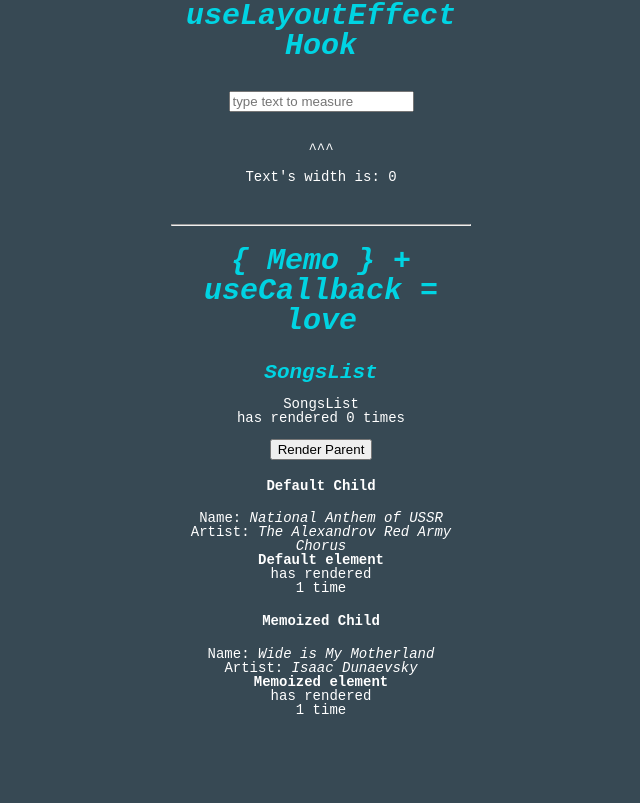
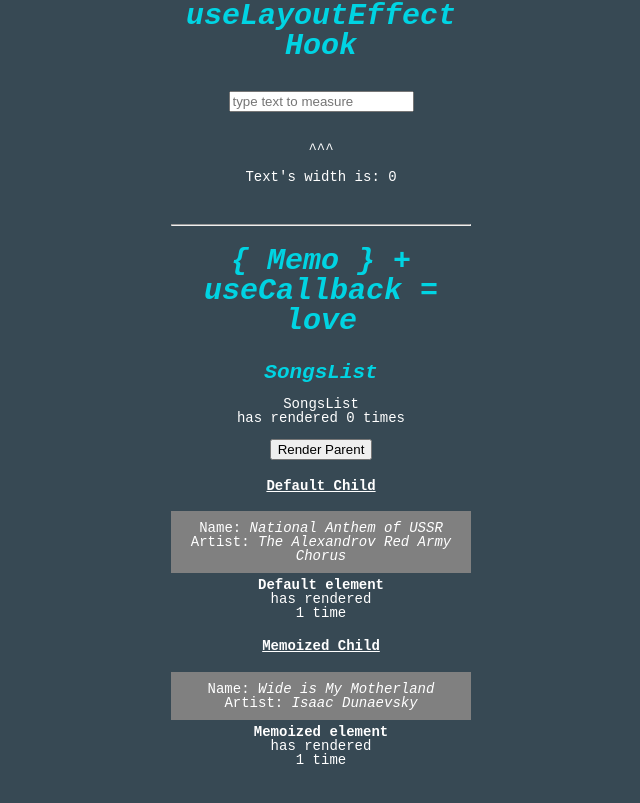
Before and after one commit to DariusPirvulescu/React-hooks, a React (Create React App) app: page / in a window 1280 px wide. Shown: the part 1183-1986 px from the top of the page, without its empty margins (319-959 px from the left). Built offline with nearby package versions, Linux system fonts and the light colour scheme; no server answers.

Commit message:
Style Song comp

```diff
--- a/src/components/memo/Song.jsx
+++ b/src/components/memo/Song.jsx
@@ -1,4 +1,12 @@
 import React, { useRef, useEffect } from "react";
+
+const style = {
+  root: {
+    backgroundColor: "gray",
+    padding: "10px 0",
+    marginBottom: "5px"
+  }
+};
 
 export const Song = ({ name, artist, type }) => {
   const renderCount = useRef(1);
@@ -9,11 +17,13 @@ export const Song = ({ name, artist, type }) => {
 
   return (
     <div>
-      <div>
-        Name: <em>{name}</em>
-      </div>
-      <div>
-        Artist: <em>{artist}</em>
+      <div style={style.root}>
+        <div>
+          Name: <em>{name}</em>
+        </div>
+        <div>
+          Artist: <em>{artist}</em>
+        </div>
       </div>
 
       <div>
--- a/src/components/memo/SongsList.jsx
+++ b/src/components/memo/SongsList.jsx
@@ -1,6 +1,12 @@
 import React, { useState } from "react";
 
 import { Song, MemoizedSong } from "./Song";
+
+const style = {
+  title: {
+    textDecoration: "underline"
+  }
+};
 
 const SongsList = () => {
   const [renderCount, setRenderCount] = useState(0);
@@ -17,15 +23,17 @@ const SongsList = () => {
         has rendered {renderCount} times
       </p>
 
-      <button onClick={render}>Render Parent</button>
-      <h4>Default Child</h4>
+      <button onClick={render}>Render Parent </button>
+      <h4 style={style.title}>Default Child</h4>
+
       <Song
         name="National Anthem of USSR"
         artist="The Alexandrov Red Army Chorus"
         type="Default"
       />
 
-      <h4>Memoized Child</h4>
+      <h4 style={style.title}>Memoized Child</h4>
+
       <MemoizedSong
         name="Wide is My Motherland"
         artist="Isaac Dunaevsky"
```
